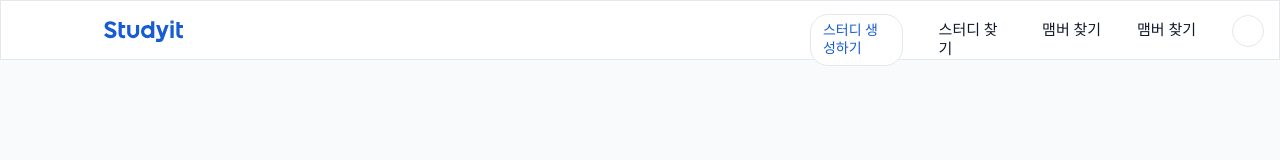
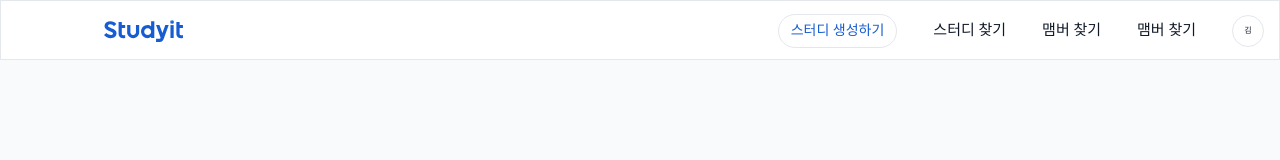
Before and after one commit to study-group-portfolio/study-frontend, a React (Create React App) app: page /signin/email in a window 1280 px wide. Shown: the top 160 px of the page. Built offline with nearby package versions, Linux system fonts and the light colour scheme; a web font is replaced by a local one.

Commit message:
상단바 컴포넌트 수정

```diff
--- a/src/components/Navbar.tsx
+++ b/src/components/Navbar.tsx
@@ -41,7 +41,7 @@ function Navbar() {
           <NavLink to="/study/creation" className={cn(styles.link)}>맴버 찾기</NavLink>
           <NavLink to="/study/creation" className={cn(styles.link)}>맴버 찾기</NavLink>
           <NavLink to="/study/creation">
-            <span className={cn(styles.circle_32)}></span>
+            <span className={cn(styles.circle_32)}>김</span>
           </NavLink>
         </div>
       </div>
--- a/src/css/components/common/Navbar.module.scss
+++ b/src/css/components/common/Navbar.module.scss
@@ -30,7 +30,7 @@
         /** 그리드 설정 **/
         display: grid;
         grid-template-columns: 79.11px auto;
-        column-gap: 626.88px;
+        column-gap: 586px;
 
         .logoSection {
             /** 요소 크기 설정 **/
@@ -52,7 +52,8 @@
 
             /** 그리드 설정 **/
             display: grid;
-            grid-template-columns: auto auto auto auto auto;
+            grid-auto-flow: column;
+            justify-content: flex-end;
             column-gap: 36px;
 
             .studyCreation {
@@ -60,7 +61,7 @@
                 margin: 13px 0;
 
                 /** 요소 크기 설정 **/
-
+                height: 34px;
 
                 /** 테두리 설정 **/
                 border: 1px solid #E4E7EC;
@@ -104,6 +105,17 @@
 
                 /** 외부 여백 설정 **/
                 margin: 14px 0;
+
+                /** 텍스트 설정 **/
+                font-style: normal;
+                font-weight: normal;
+                font-size: 8px;
+                line-height: 10px;
+                color: #101828;
+
+                /** 텍스트 중앙 정렬 **/
+                text-align: center;
+                padding: 10px 0;
             }
         }
     }
```
